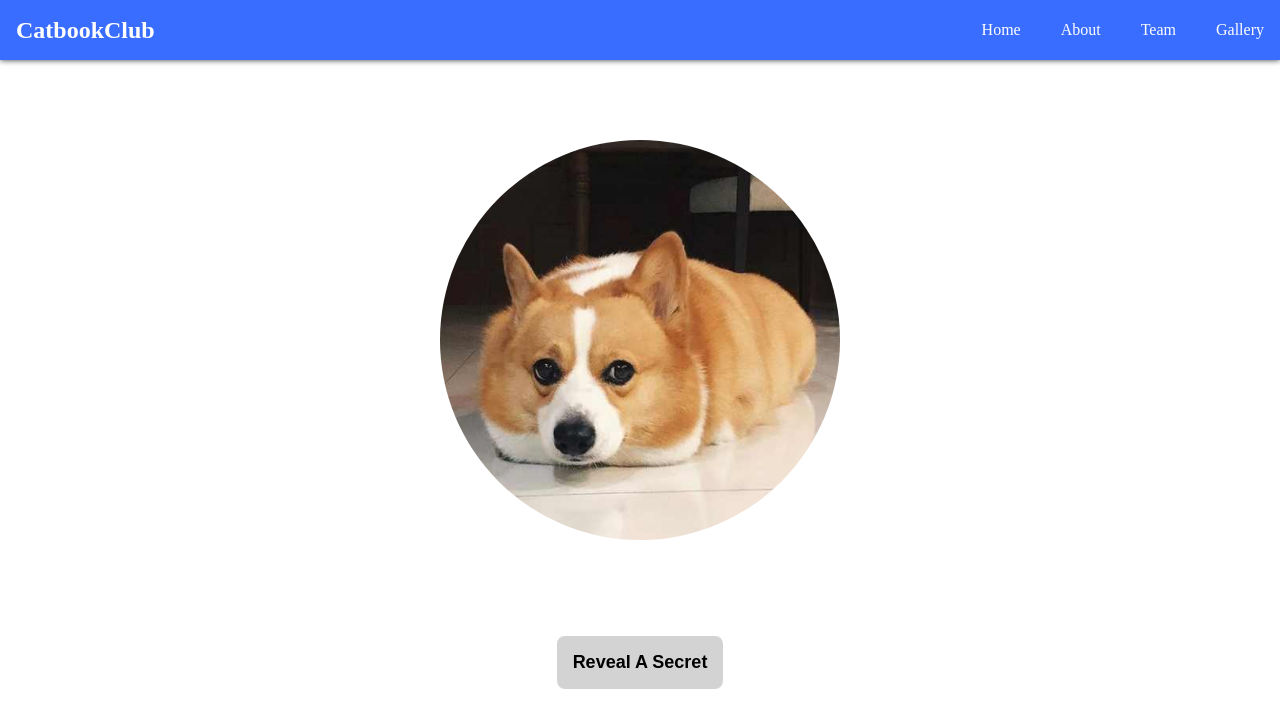
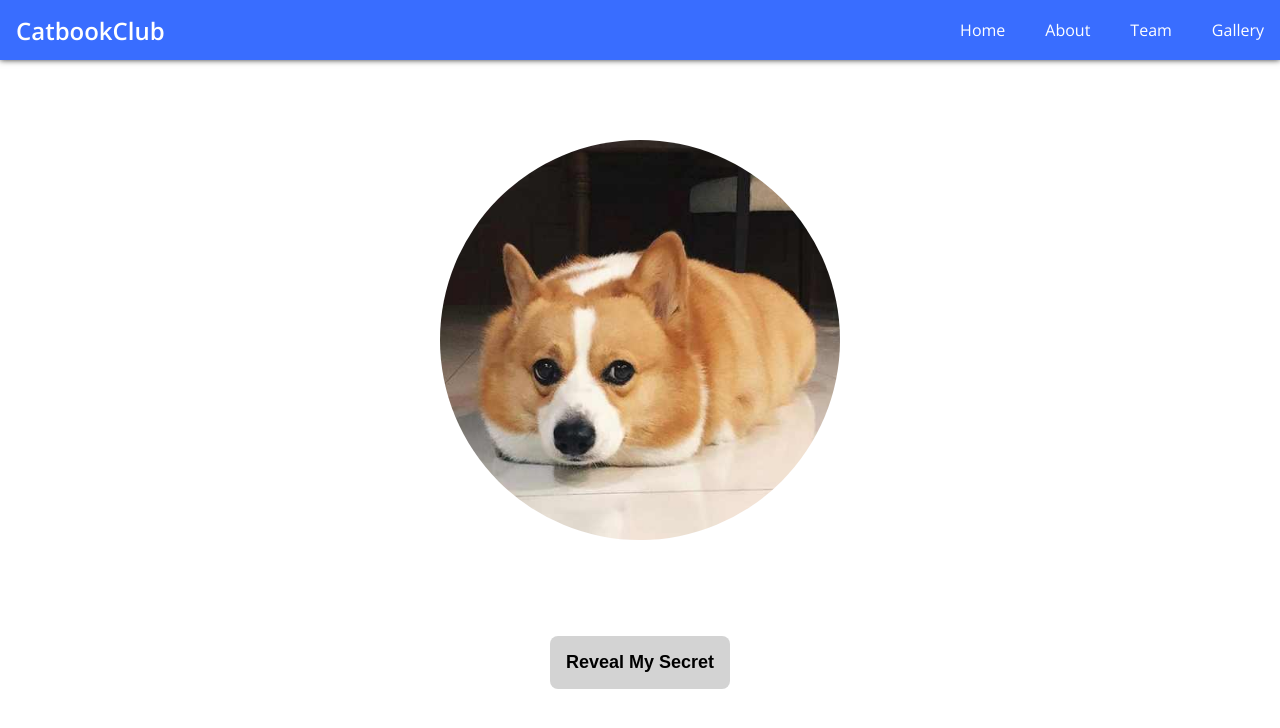
Before and after one commit to MufaroMakiwa/weblab-advanced-css, a React (Create React App) app: page / in a window 1280 px wide. Shown: the top 728 px of the page. Built offline with nearby package versions, Linux system fonts and the light colour scheme.

Commit message:
Adds font and updates page title

```diff
--- a/public/index.html
+++ b/public/index.html
@@ -4,7 +4,7 @@
     <meta charset="utf-8" />
     <meta name="viewport" content="width=device-width, initial-scale=1" />
     <meta name="theme-color" content="#000000" />
-    <title>Catbook</title>
+    <title>CatbookClub</title>
   </head>
   <body>
     <noscript>You need to enable JavaScript to run this app.</noscript>
--- a/src/App.css
+++ b/src/App.css
@@ -13,7 +13,7 @@ nav {
   height: var(--nav-height);
 }
 
-nav h2 {
+nav h1 {
   margin: 0;
   color: white;
 }
--- a/src/App.js
+++ b/src/App.js
@@ -1,5 +1,5 @@
 import './App.css';
-import { useState, useEffect } from 'react';
+import { useState } from 'react';
 import Corgi from "./assets/corgi.jpg";
 
 const App = () => {
@@ -16,7 +16,7 @@ const App = () => {
   return (
     <div>
       <nav>
-        <h2>CatbookClub</h2>
+        <h1>CatbookClub</h1>
         <ul>
           <li onClick={() => handleClick("Home")}>Home</li>
           <li onClick={() => handleClick("About")}>About</li>
@@ -29,12 +29,12 @@ const App = () => {
         <img src={Corgi} alt="corgi"/>
         <section className="u-flex">
           <button
-            className={`${displaySecret ? 'hidden' : ''} secret-button show`}
+            className={`secret-button show ${displaySecret ? 'hidden' : ''}`}
             onClick={() => toggleSecret(true)}>
-            Reveal A Secret
+            Reveal My Secret
           </button>
 
-          <div className={`${!displaySecret ? 'hidden' : ''} u-flex secret-container`}>
+          <div className={`u-flex secret-container ${!displaySecret ? 'hidden' : ''}`}>
             <p>My name is Corgi</p>
 
             <button
--- a/src/index.css
+++ b/src/index.css
@@ -1,3 +1,5 @@
+@import url("https://fonts.googleapis.com/css?family=Open+Sans:300,600");
+
 :root {
   --primary: #396dff;
   --primary--dim: #6987db;
@@ -23,4 +25,6 @@
 body {
   margin: 0;
   padding: 0;
+  font-family: "Open Sans", sans-serif;
+  font-weight: 300;
 }
```
